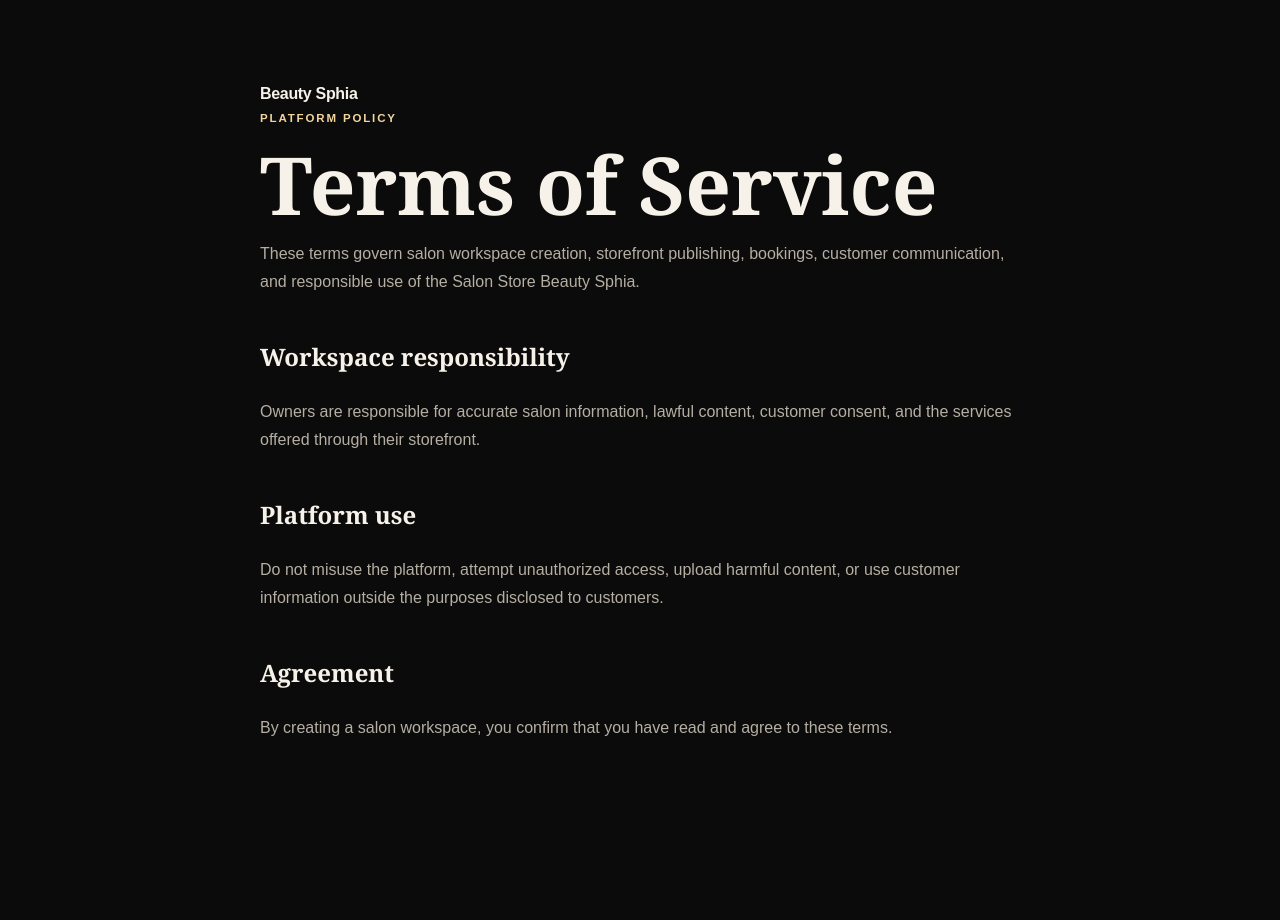
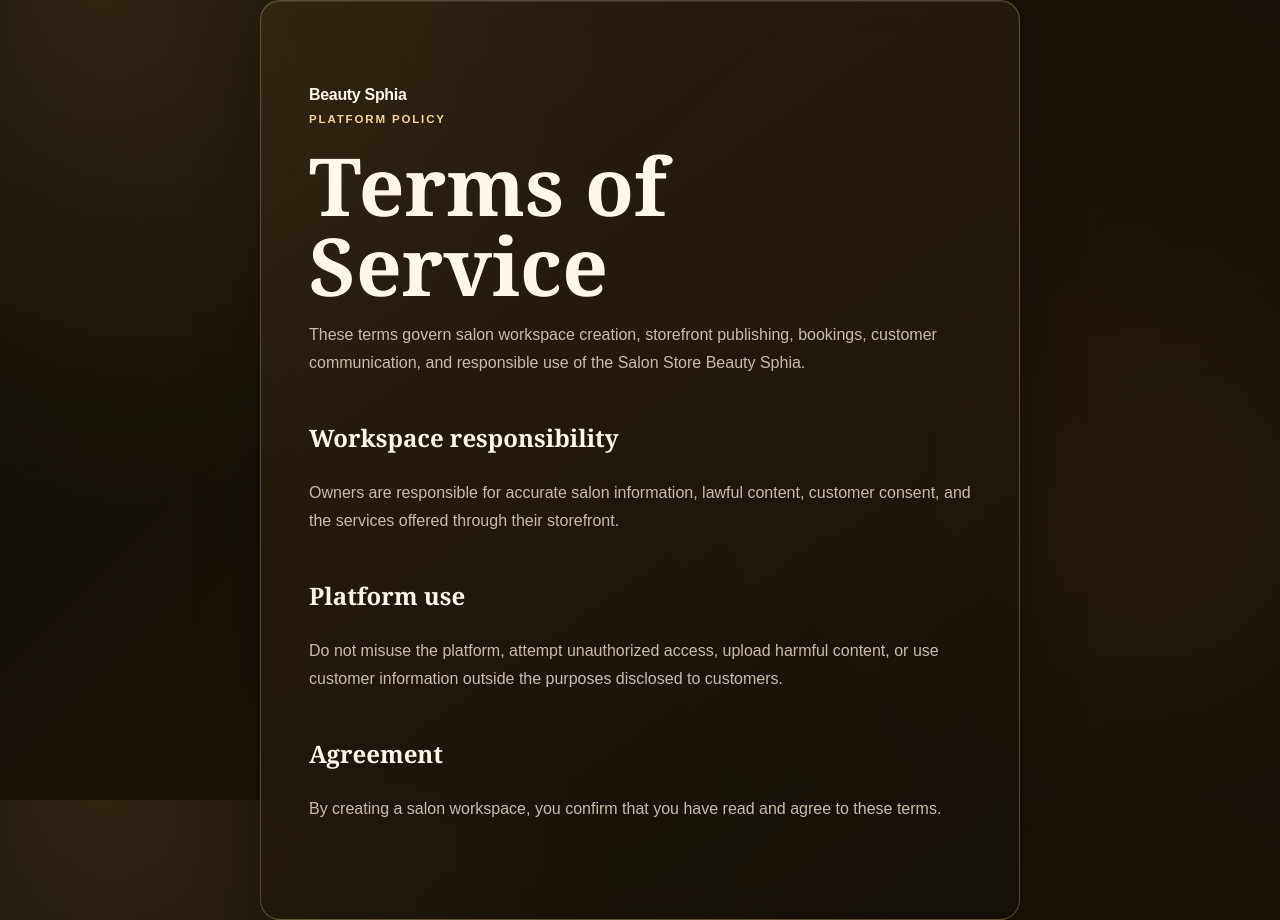
Before and after one commit to billy-opiyo/Salon-Shop-SaaS, a Next.js app in the folder frontend/: page /terms in a window 1280 px wide. Before the commit the page ends 838 px from the top, so only its background shows below. Built offline with nearby package versions, Linux system fonts and the light colour scheme.

Commit message:
feat: update global styles with new color scheme and background effects

```diff
--- a/frontend/app/globals.css
+++ b/frontend/app/globals.css
@@ -1,11 +1,14 @@
 :root {
-  --background: #0b0b0b;
-  --surface: #141414;
-  --foreground: #f7f2e9;
-  --muted: #b5aea3;
-  --line: rgba(247, 242, 233, 0.14);
+  --background: #0c0a07;
+  --surface: rgba(34, 27, 17, .72);
+  --foreground: #fff8e8;
+  --muted: #c8bda8;
+  --line: rgba(241, 213, 155, .2);
   --gold: #d7a84f;
   --gold-soft: #f1d59b;
+  --gold-glow: rgba(215, 168, 79, .2);
+  --glass-border: rgba(241, 213, 155, .28);
+  --glass-shadow: 0 1.5rem 4rem rgba(0, 0, 0, .24), 0 1px 0 rgba(255, 248, 232, .08) inset;
   --serif: Georgia, "Times New Roman", serif;
   --sans: Arial, Helvetica, sans-serif;
 }
@@ -16,11 +19,35 @@
 
 html {
   scroll-behavior: smooth;
+  scrollbar-width: thin;
+  scrollbar-color: var(--gold) rgba(24, 18, 10, .86);
+}
+
+html::-webkit-scrollbar {
+  width: 11px;
+}
+
+html::-webkit-scrollbar-track {
+  background: rgba(24, 18, 10, .86);
+}
+
+html::-webkit-scrollbar-thumb {
+  border: 2px solid rgba(24, 18, 10, .86);
+  border-radius: 999px;
+  background: linear-gradient(180deg, var(--gold-soft), var(--gold));
+}
+
+html::-webkit-scrollbar-thumb:hover {
+  background: #ffe3a2;
 }
 
 body {
   margin: 0;
-  background: var(--background);
+  background:
+    radial-gradient(circle at 8% 0%, rgba(215, 168, 79, .17), transparent 32rem),
+    radial-gradient(circle at 92% 68%, rgba(169, 111, 35, .12), transparent 34rem),
+    linear-gradient(135deg, #0c0a07 0%, #191208 48%, #0d0b08 100%);
+  background-attachment: fixed;
   color: var(--foreground);
   font-family: var(--sans);
 }
@@ -356,7 +383,9 @@ main {
   overflow: hidden;
   border: 1px solid var(--line);
   border-radius: 1rem;
-  background: var(--surface);
+  background: linear-gradient(145deg, rgba(74, 53, 24, .62), rgba(23, 18, 11, .7));
+  box-shadow: var(--glass-shadow);
+  backdrop-filter: blur(18px);
   transition: border-color .2s ease, transform .2s ease;
 }
 
@@ -418,7 +447,13 @@ main {
   width: min(760px, calc(100% - 3rem));
   margin: auto;
   padding: 5rem 0;
+  padding-inline: clamp(1.5rem, 5vw, 3rem);
   line-height: 1.75;
+  border: 1px solid var(--glass-border);
+  border-radius: 1.25rem;
+  background: linear-gradient(145deg, rgba(58, 43, 20, .62), rgba(19, 15, 9, .7));
+  box-shadow: var(--glass-shadow);
+  backdrop-filter: blur(18px);
 }
 
 .policy-page h1,
@@ -567,6 +602,16 @@ main {
   padding: 1.5rem 0;
 }
 
+.platform-header {
+  margin-top: 1rem;
+  padding: 1rem 1.25rem;
+  border: 1px solid var(--glass-border);
+  border-radius: 1rem;
+  background: rgba(35, 27, 16, .56);
+  box-shadow: 0 1rem 3rem rgba(0, 0, 0, .18);
+  backdrop-filter: blur(18px);
+}
+
 .platform-nav,
 .tenant-nav {
   display: flex;
@@ -695,8 +740,9 @@ main {
   padding: 1rem;
   border: 1px solid var(--line);
   border-radius: 1.5rem;
-  background: linear-gradient(145deg, #25221c, #111);
+  background: linear-gradient(145deg, rgba(80, 59, 25, .68), rgba(24, 18, 10, .72));
   box-shadow: 0 2rem 6rem rgba(0, 0, 0, .32);
+  backdrop-filter: blur(18px);
   transform: rotate(2deg);
 }
 
@@ -717,7 +763,9 @@ main {
   min-height: 350px;
   padding: 2rem;
   border-radius: 1rem;
-  background: radial-gradient(circle at top right, rgba(215, 168, 79, .2), transparent 40%), #181715;
+  background: radial-gradient(circle at top right, rgba(215, 168, 79, .24), transparent 40%), rgba(20, 15, 9, .78);
+  border: 1px solid rgba(241, 213, 155, .14);
+  backdrop-filter: blur(14px);
 }
 
 .preview-window__body h2 {
@@ -835,12 +883,14 @@ main {
   padding: 1.6rem;
   border: 1px solid var(--line);
   border-radius: 1rem;
-  background: var(--surface);
+  background: linear-gradient(145deg, rgba(55, 41, 20, .62), rgba(24, 18, 10, .7));
+  box-shadow: var(--glass-shadow);
+  backdrop-filter: blur(18px);
 }
 
 .plan-card--featured {
   border-color: var(--gold);
-  background: linear-gradient(145deg, #2b2418, var(--surface));
+  background: linear-gradient(145deg, rgba(104, 73, 26, .7), rgba(32, 23, 11, .76));
 }
 
 .plan-card__badge {
@@ -1153,7 +1203,7 @@ main {
   min-height: 100vh;
   place-items: center;
   padding: 2rem;
-  background: radial-gradient(circle at center, rgba(215, 168, 79, .16), transparent 45%), var(--background);
+  background: transparent;
 }
 
 .onboarding-card {
@@ -1161,7 +1211,9 @@ main {
   padding: clamp(2rem, 6vw, 4rem);
   border: 1px solid var(--line);
   border-radius: 1.25rem;
-  background: var(--surface);
+  background: linear-gradient(145deg, rgba(62, 45, 21, .68), rgba(21, 16, 9, .76));
+  box-shadow: var(--glass-shadow);
+  backdrop-filter: blur(18px);
 }
 
 .onboarding-card h1 {
@@ -1193,7 +1245,9 @@ main {
   padding: clamp(2rem, 6vw, 4rem);
   border: 1px solid var(--line);
   border-radius: 1.25rem;
-  background: var(--surface);
+  background: linear-gradient(145deg, rgba(62, 45, 21, .68), rgba(21, 16, 9, .76));
+  box-shadow: var(--glass-shadow);
+  backdrop-filter: blur(18px);
 }
 
 .auth-card h1,
@@ -1227,7 +1281,8 @@ main {
   padding: .85rem 1rem;
   border: 1px solid var(--line);
   border-radius: .6rem;
-  background: #0f0f0f;
+  background: rgba(10, 8, 5, .62);
+  box-shadow: 0 1px 0 rgba(255, 248, 232, .05) inset;
   color: var(--foreground);
   font: inherit;
 }
@@ -1278,7 +1333,9 @@ main {
   padding: 1.4rem;
   border: 1px solid var(--line);
   border-radius: 1rem;
-  background: var(--surface);
+  background: linear-gradient(145deg, rgba(55, 41, 20, .62), rgba(24, 18, 10, .7));
+  box-shadow: var(--glass-shadow);
+  backdrop-filter: blur(18px);
 }
 
 .manage-card h2 {
@@ -1321,7 +1378,9 @@ main {
   padding: 1.2rem 1.4rem;
   border: 1px solid var(--line);
   border-radius: 1rem;
-  background: var(--surface);
+  background: linear-gradient(145deg, rgba(55, 41, 20, .62), rgba(24, 18, 10, .7));
+  box-shadow: 0 1rem 3rem rgba(0, 0, 0, .18);
+  backdrop-filter: blur(18px);
 }
 
 .manage-store h3 {
@@ -1344,7 +1403,7 @@ main {
   padding: .85rem 1rem;
   border: 1px solid var(--line);
   border-radius: .6rem;
-  background: #0f0f0f;
+  background: rgba(10, 8, 5, .62);
   color: var(--foreground);
   font: inherit;
 }
```
Also changed, not shown: frontend/public/platform/README.md (added).
